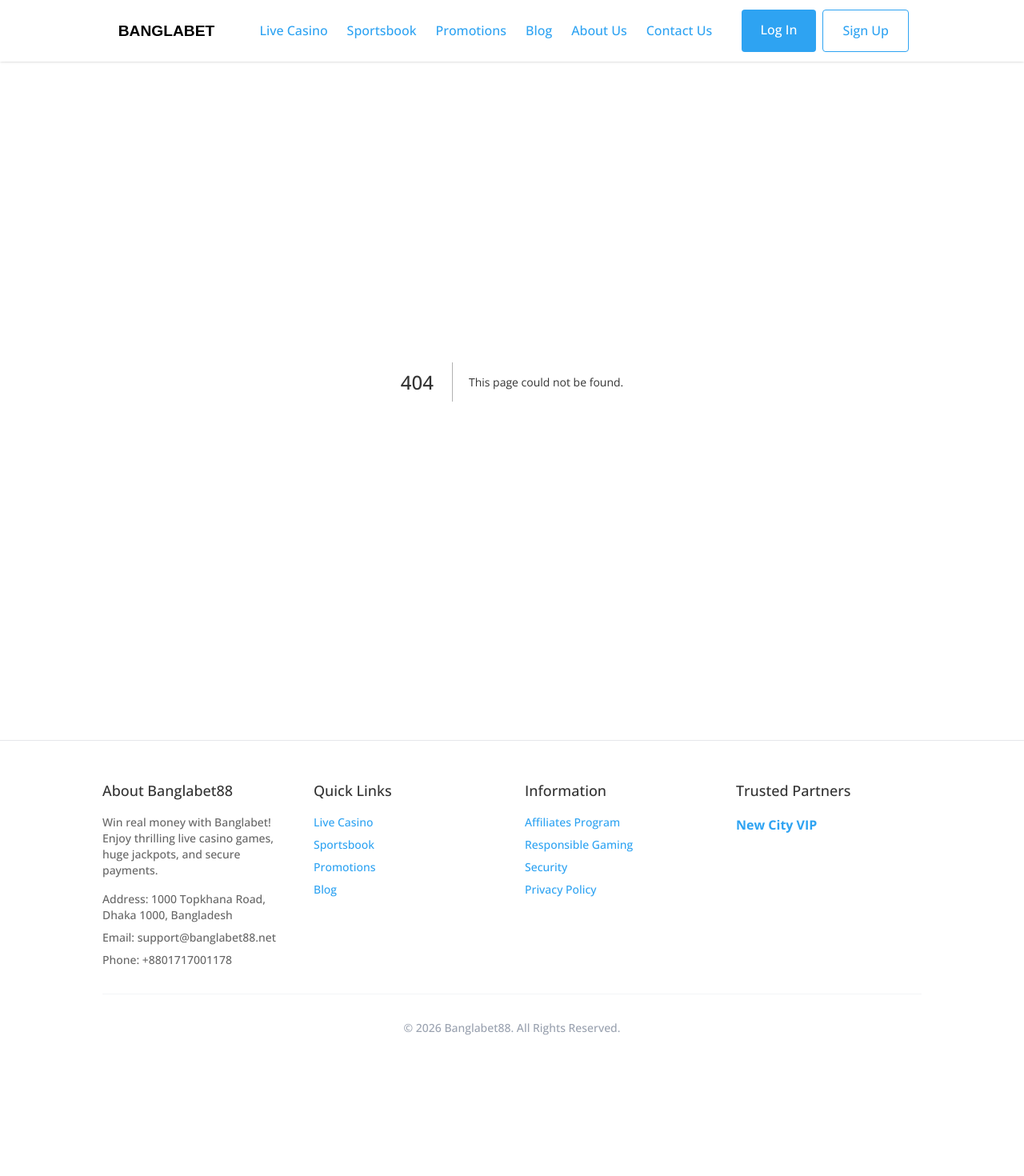
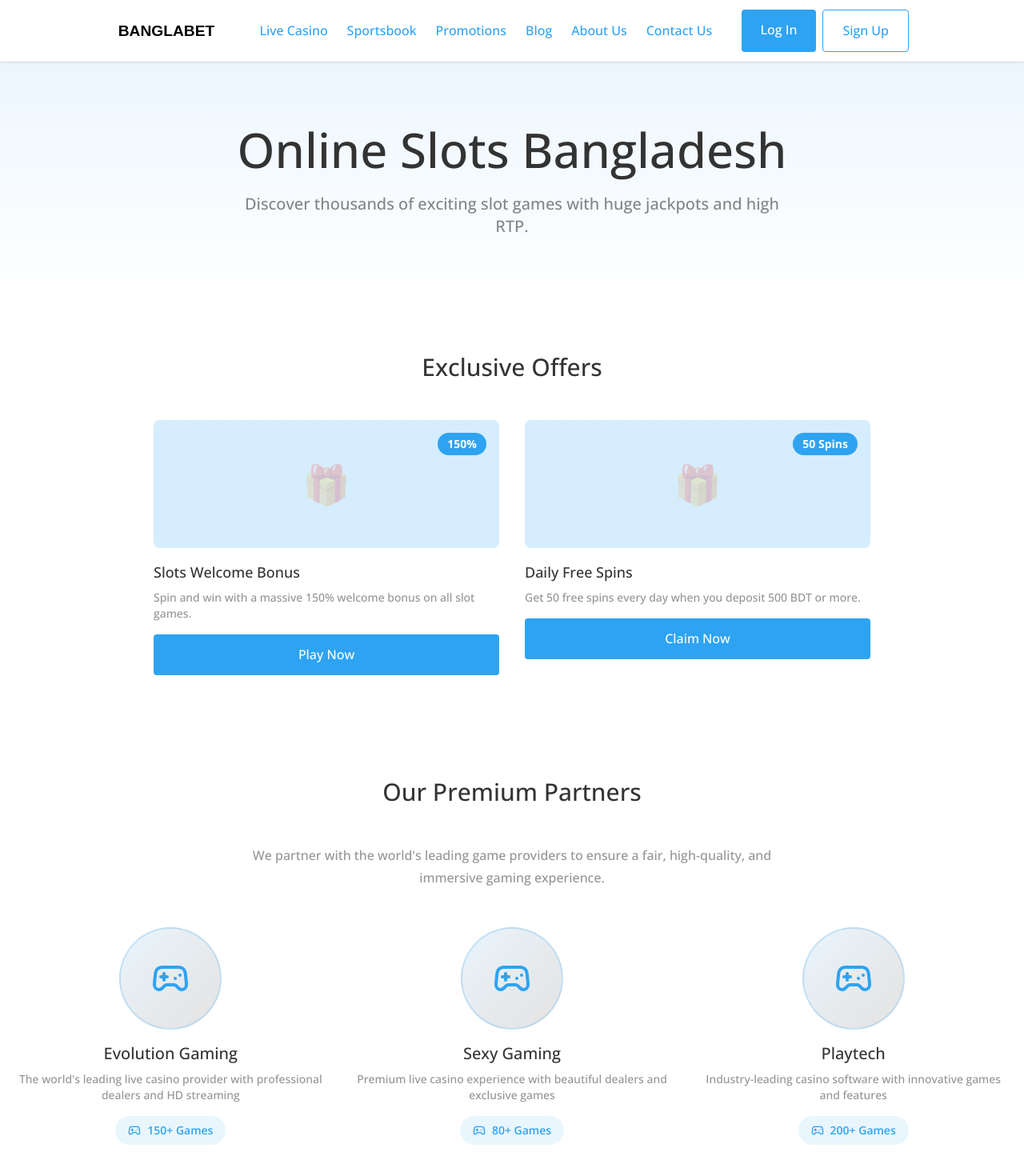
Before and after one commit to bigwin959/banglabet-casino, a Next.js app: page /slots in a window 1280 px wide. Before the commit this address had no page. Shown: the top 1470 px of the page at 80% size. Before the commit the page ends 1319 px from the top, so only its background shows below. Built offline with nearby package versions, Linux system fonts and the light colour scheme.

Commit message:
Fix 404 errors, rename routes to match links, and add slots page

```diff
--- a/app/page.tsx
+++ b/app/page.tsx
@@ -22,7 +22,7 @@ export default function Home() {
       id: "2",
       image: "/images/hero-promo.png",
       title: "Exciting Promotions & Bonuses",
-      link: "/promotion",
+      link: "/promotions",
     },
     {
       id: "3",
--- /dev/null
+++ b/app/slots/page.tsx
@@ -0,0 +1,70 @@
+import PromotionCard from "@/components/PromotionCard";
+import AgentCard from "@/components/AgentCard";
+import { agents } from "@/lib/data";
+
+export default function Slots() {
+    const discountCards = [
+        {
+            image: "/images/hero-slots.png",
+            title: "Slots Welcome Bonus",
+            discount: "150%",
+            description: "Spin and win with a massive 150% welcome bonus on all slot games.",
+            ctaText: "Play Now",
+        },
+        {
+            image: "/images/hero-promo.png",
+            title: "Daily Free Spins",
+            discount: "50 Spins",
+            description: "Get 50 free spins every day when you deposit 500 BDT or more.",
+            ctaText: "Claim Now",
+        },
+    ];
+
+    return (
+        <div className="min-h-screen pb-20">
+            {/* Hero Section */}
+            <section className="relative py-20 px-4 bg-gradient-to-b from-primary/10 to-background">
+                <div className="max-w-7xl mx-auto text-center">
+                    <h1 className="text-4xl md:text-6xl font-heading mb-6 neon-glow">
+                        Online Slots Bangladesh
+                    </h1>
+                    <p className="text-xl text-text/80 max-w-2xl mx-auto">
+                        Discover thousands of exciting slot games with huge jackpots and high RTP.
+                    </p>
+                </div>
+            </section>
+
+            {/* Discount Promotions */}
+            <section className="py-16 px-4">
+                <div className="max-w-7xl mx-auto">
+                    <h2 className="text-3xl font-heading text-center mb-12 text-primary">
+                        Exclusive Offers
+                    </h2>
+                    <div className="grid grid-cols-1 md:grid-cols-2 gap-8 max-w-4xl mx-auto">
+                        {discountCards.map((card, index) => (
+                            <PromotionCard key={index} {...card} />
+                        ))}
+                    </div>
+                </div>
+            </section>
+
+            {/* Gaming Providers */}
+            <section className="py-16 px-4 bg-background/50">
+                <div className="max-w-7xl mx-auto">
+                    <h2 className="text-3xl font-heading text-center mb-12 text-primary neon-glow">
+                        Our Premium Partners
+                    </h2>
+                    <p className="text-center text-text/70 mb-12 max-w-2xl mx-auto">
+                        We partner with the world's leading game providers to ensure a fair,
+                        high-quality, and immersive gaming experience.
+                    </p>
+                    <div className="grid grid-cols-1 md:grid-cols-3 gap-8">
+                        {agents.map((agent) => (
+                            <AgentCard key={agent.id} {...agent} />
+                        ))}
+                    </div>
+                </div>
+            </section>
+        </div>
+    );
+}
--- a/components/Navbar.tsx
+++ b/components/Navbar.tsx
@@ -15,8 +15,8 @@ const Navbar = () => {
         { name: "Sportsbook", href: "/sportsbook" },
         { name: "Promotions", href: "/promotions" },
         { name: "Blog", href: "/blog" },
-        { name: "About Us", href: "/about" },
-        { name: "Contact Us", href: "/contact" },
+        { name: "About Us", href: "/about-us" },
+        { name: "Contact Us", href: "/contact-us" },
     ];
 
     return (
```
Also changed, not shown: app/about-us/page.tsx (renamed from app/about/page.tsx), app/contact-us/page.tsx (renamed from app/contact/page.tsx).
